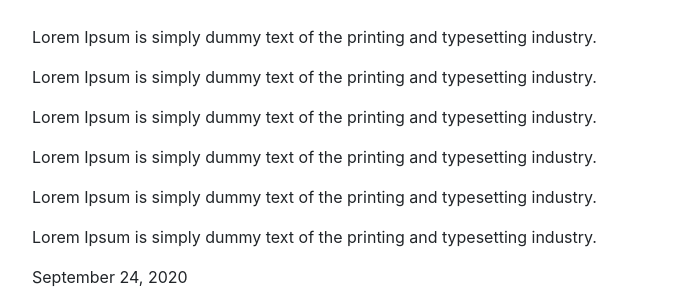
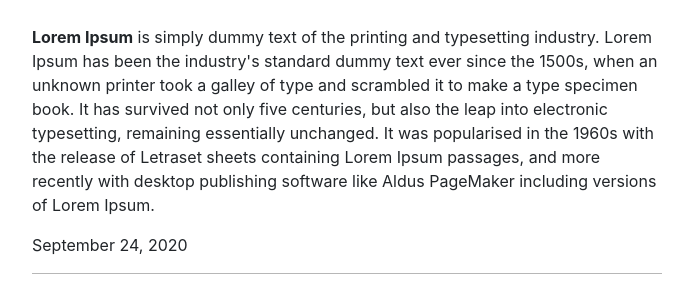
Before and after one commit to SusmitAdhikary/gatsby1, a Gatsby site: page /2020-09-24-test-blog-september/ in a window 1280 px wide. Shown: the part 489-788 px from the top of the page, without its empty margins (293-986 px from the left). Built offline with nearby package versions, Linux system fonts and the light colour scheme; Gatsby itself is replaced by a stand-in of ours; some packages are replaced by stand-ins of ours.

Commit message:
Update Blog “2020-09-24-test-blog-september”

```diff
--- a/content/blog/2020-09-24-test-blog-september.md
+++ b/content/blog/2020-09-24-test-blog-september.md
@@ -9,29 +9,6 @@
 featuredimage: /img/logo192.png
 tags:
   - Lorem
+author: John Doe
 ---
-<!--StartFragment-->
-
-Lorem Ipsum is simply dummy text of the printing and typesetting industry.
-
-<!--EndFragment--><!--StartFragment-->
-
-Lorem Ipsum is simply dummy text of the printing and typesetting industry.
-
-<!--EndFragment--><!--StartFragment-->
-
-Lorem Ipsum is simply dummy text of the printing and typesetting industry.
-
-<!--EndFragment--><!--StartFragment-->
-
-Lorem Ipsum is simply dummy text of the printing and typesetting industry.
-
-<!--EndFragment--><!--StartFragment-->
-
-Lorem Ipsum is simply dummy text of the printing and typesetting industry.
-
-<!--EndFragment--><!--StartFragment-->
-
-Lorem Ipsum is simply dummy text of the printing and typesetting industry.
-
-<!--EndFragment-->
+**Lorem Ipsum** is simply dummy text of the printing and typesetting industry. Lorem Ipsum has been the industry's standard dummy text ever since the 1500s, when an unknown printer took a galley of type and scrambled it to make a type specimen book. It has survived not only five centuries, but also the leap into electronic typesetting, remaining essentially unchanged. It was popularised in the 1960s with the release of Letraset sheets containing Lorem Ipsum passages, and more recently with desktop publishing software like Aldus PageMaker including versions of Lorem Ipsum.
```
